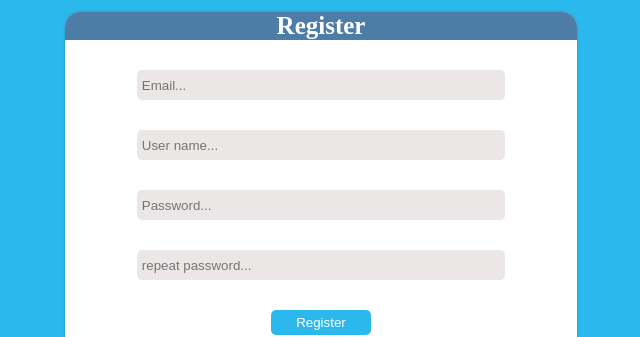
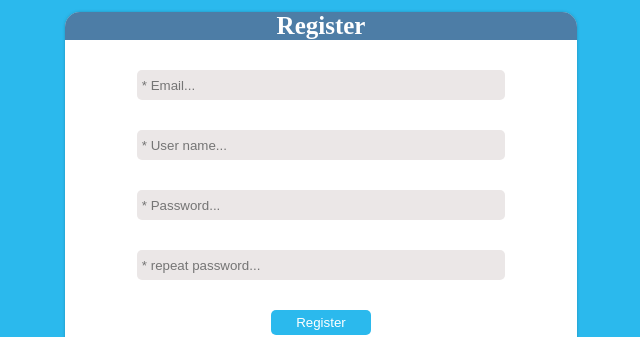
Before and after one commit to ManuChaso/TaskFlow, a React (Vite) app: page / in a window 1280 px wide. Shown: the part 208-545 px from the top of the page, without its empty margins (319-959 px from the left). Built offline with nearby package versions, Linux system fonts and the light colour scheme; no server answers; a web font is replaced by a local one.

Commit message:
fixed login & register forms

```diff
--- a/src/components/login/login.jsx
+++ b/src/components/login/login.jsx
@@ -1,9 +1,12 @@
 import { useState, useEffect } from 'react'
 import './login.css'
+import notification from '../../utils/notification'
 
 function Login({changeAuthScreen, authorization}) {
-    const [email, setEmail] = useState('')
-    const [password, setPassword] = useState('')
+    const [email, setEmail] = useState('');
+    const [password, setPassword] = useState('');
+    const [emailError, setEmailError] = useState(false);
+    const [passError, setPassError] = useState(false);
 
     useEffect(() =>{
         const token = localStorage.getItem('token');
@@ -12,6 +15,8 @@ function Login({changeAuthScreen, authorization}) {
 
     const handleRegister = async () => {
         try{
+            const emailFormat = /^[a-zA-Z0-9._%+-]+@[a-zA-Z0-9.-]+\.[a-zA-Z]{2,}$/
+            if(email != '' && password != '' && emailFormat.test(email)){
                 const url = import.meta.env.VITE_API_URL;
                 const API_KEY = import.meta.env.VITE_API_KEY;
 
@@ -34,6 +39,18 @@ function Login({changeAuthScreen, authorization}) {
                 if(res.access){
                     localStorage.setItem('token', res.token);
                     authorization();
+                }else{
+                    notification(res.message, false);
+                }
+            }else{
+                setEmailError(email == '' ? true: false);
+                setPassError(password == '' ? true: false);
+
+                if(!emailFormat.test(email)){
+                    notification('Invalid email', false);
+                }else{
+                    notification('Fields with * cannot be empty', false)
+                }
             }
         } catch(err){
             console.error('Error fetching', err)
@@ -45,8 +62,8 @@ function Login({changeAuthScreen, authorization}) {
         <div className='login-form'>
             <h2>Login</h2>
 
-            <input className='form-input' type="text" placeholder='Email...' value={email} onChange={(e) => setEmail(e.target.value)} />
-            <input className='form-input' type="password" placeholder='Password...' value={password} onChange={(e) => setPassword(e.target.value)}/>
+            <input className={emailError ? 'wrong-input' : 'form-input'} type="text" placeholder='* Email...' value={email} onChange={(e) => setEmail(e.target.value)} />
+            <input className={passError ? 'wrong-input' : 'form-input'} type="password" placeholder='* Password...' value={password} onChange={(e) => setPassword(e.target.value)}/>
 
             <button className='login-button' onClick={handleRegister}>Login</button>
 
--- a/src/components/register/register.css
+++ b/src/components/register/register.css
@@ -44,7 +44,7 @@
     background-color: rgb(235, 231, 231);
     outline: none;
 }
-.wrong-pass{
+.wrong-input{
     width: 70%;
     height: 20px;
     padding: 5px;
--- a/src/components/register/register.jsx
+++ b/src/components/register/register.jsx
@@ -7,9 +7,15 @@ function Register({changeAuthScreen}) {
     const [userName, setUserName] = useState('')
     const [password, setPassword] = useState('')
     const [wrongPass, setWrongPass] = useState(false)
+    const [emailError, setEmailError] = useState(false)
+    const [userError, setUserError] = useState(false)
+    const [passError, setPassError] = useState(false)
+
 
     const handleRegister = async () => {
         try{
+            const emailFormat = /^[a-zA-Z0-9._%+-]+@[a-zA-Z0-9.-]+\.[a-zA-Z]{2,}$/
+            if(email != '' && userName != '' && password != '' && !wrongPass && emailFormat.test(email)){
                 const url = import.meta.env.VITE_API_URL
                 const API_KEY = import.meta.env.VITE_API_KEY
                 const body = {
@@ -32,6 +38,21 @@ function Register({changeAuthScreen}) {
                     notification('Gracias por registrarte, revisa tu email para verificar tu cuenta').then(() => {
                         changeAuthScreen();
                     })
+                }else{
+                    notification(res.message, false);
+                }
+            }else{
+                setEmailError(email == '' ? true : false)
+                setUserError(userName == '' ? true : false);
+                setPassError(password == '' ? true : false);
+
+                if(!emailFormat.test(email)){
+                    setEmailError(true);
+                    notification('Invalid email', false)
+                }else{
+                    notification('Fields with * cannot be empty', false);
+                }
+
             }
         } catch(err){
             console.error('Error fetching')
@@ -51,10 +72,10 @@ function Register({changeAuthScreen}) {
         <div className='register-form'>
             <h2>Register</h2>
 
-            <input className='form-input' type="text" placeholder='Email...' value={email} onChange={(e) => setEmail(e.target.value)} />
-            <input className='form-input' type="text" placeholder='User name...' value={userName} onChange={(e) => setUserName(e.target.value)}/>
-            <input className='form-input' type="password" placeholder='Password...' value={password} onChange={(e) => setPassword(e.target.value)}/>
-            <input className={wrongPass ? 'wrong-pass' : 'form-input'} type="password" placeholder='repeat password...' onChange={checkPassword}/>
+            <input className={emailError ? 'wrong-input' : 'form-input'} type="text" placeholder='* Email...' value={email} onChange={(e) => setEmail(e.target.value)} />
+            <input className={userError  ? 'wrong-input' : 'form-input'} type="text" placeholder='* User name...' value={userName} onChange={(e) => setUserName(e.target.value)}/>
+            <input className={passError  ? 'wrong-input' : 'form-input'} type="password" placeholder='* Password...' value={password} onChange={(e) => setPassword(e.target.value)}/>
+            <input className={wrongPass  ? 'wrong-input' : 'form-input'} type="password" placeholder='* repeat password...' onChange={checkPassword}/>
 
             <button className='register-button' onClick={handleRegister}>Register</button>
 
```
Lines whose indentation alone changed are shown as unchanged.
